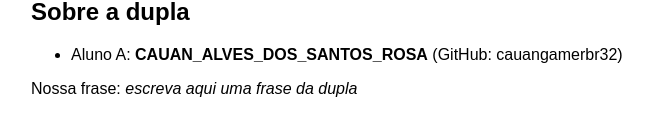
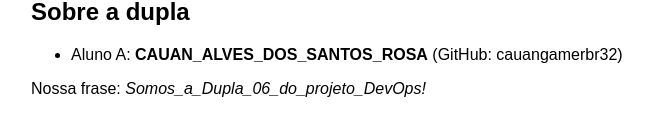
Before and after one commit to cauangamerbr32/projeto-devops-dupla-06, a plain HTML site: page site/index.html in a window 1280 px wide. Shown: the part 164-300 px from the top of the page, without its empty margins (289-942 px from the left). Drawn offline with Linux system fonts and the light colour scheme.

Commit message:
Primeira página do site

```diff
--- a/site/index.html
+++ b/site/index.html
@@ -18,6 +18,6 @@
  <ul>
  <li>Aluno A: <strong>CAUAN_ALVES_DOS_SANTOS_ROSA</strong> (GitHub: cauangamerbr32)</li>
  </ul>
- <p>Nossa frase: <em>escreva aqui uma frase da dupla</em></p>
+ <p>Nossa frase: <em>Somos_a_Dupla_06_do_projeto_DevOps!</em></p>
 </body>
 </html>
```
